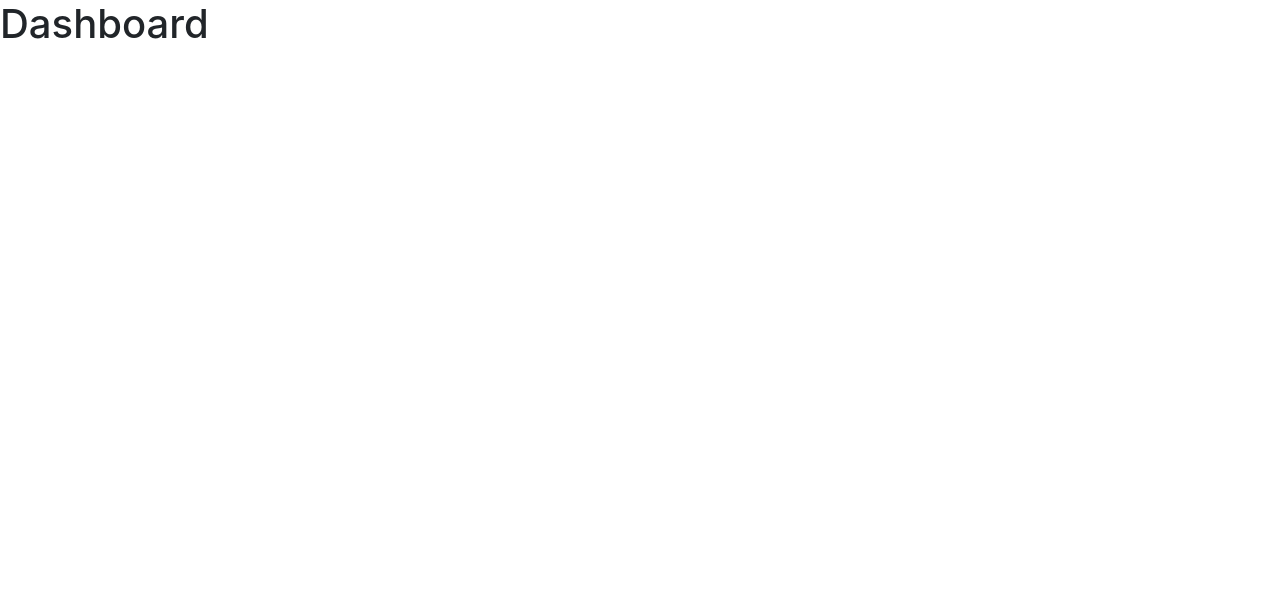
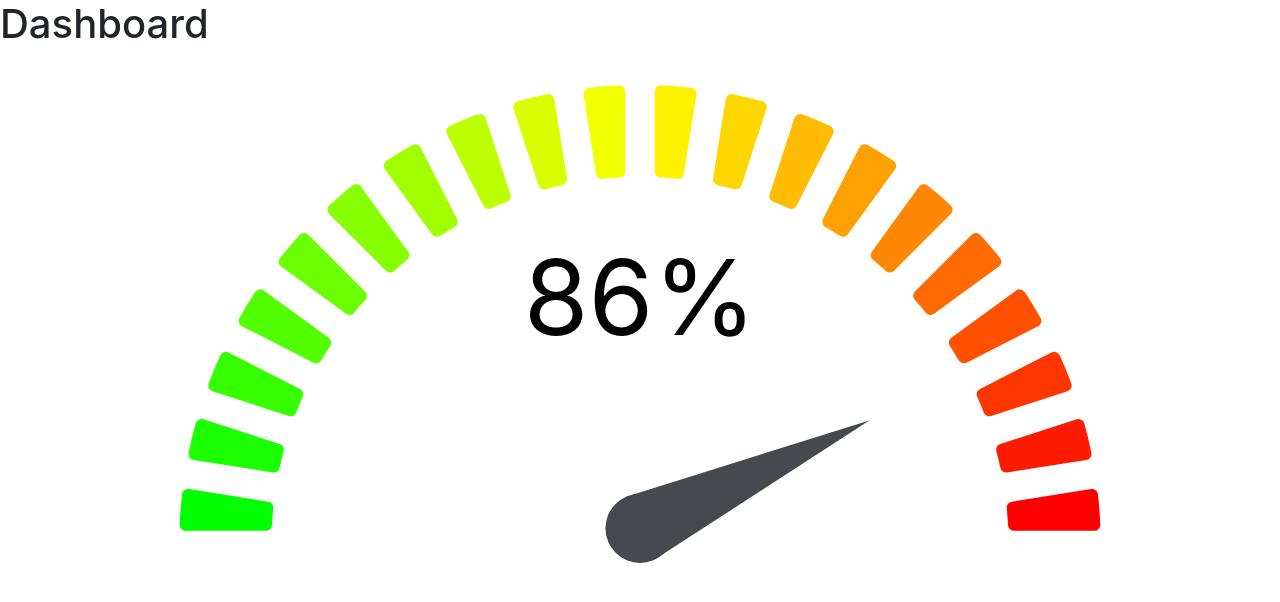
Before and after one commit to td-student-analyzer/frontend, a React (Create React App) app: page /dashboard in a window 1280 px wide. Shown: the top 602 px of the page. Built offline with nearby package versions, Linux system fonts and the light colour scheme.

Commit message:
added gauge meter

```diff
--- a/src/App.css
+++ b/src/App.css
@@ -30,10 +30,6 @@
   color: #61dafb;
 }
 
-/* .LoginForm {
-  display: inline-block;
-} */
-
 /* @keyframes App-logo-spin {
   from {
     transform: rotate(0deg);
--- a/src/pages/Dashboard.js
+++ b/src/pages/Dashboard.js
@@ -1,5 +1,27 @@
 import React from 'react';
+import GaugeChart from 'react-gauge-chart'
+
+var isGaugeVisible = true; // boolean that will change upon user clicking section
+var spendingRatio = 0.86;
+
+function TagGauge() {
+  if (isGaugeVisible) {
+    return (
+      <div>
+        <GaugeChart id="gauge-chart2" textColor={'#000000'} nrOfLevels={20} percent={spendingRatio}/>
+      </div>
+    );
+  }
+  else {
+    return null;
+  }
+}
 
 export default function Dashboard() {
-    return <h1>Dashboard</h1>
+  return (
+    <div>
+      <h1>Dashboard</h1>
+      <TagGauge></TagGauge>
+    </div>
+  );
 };
```
